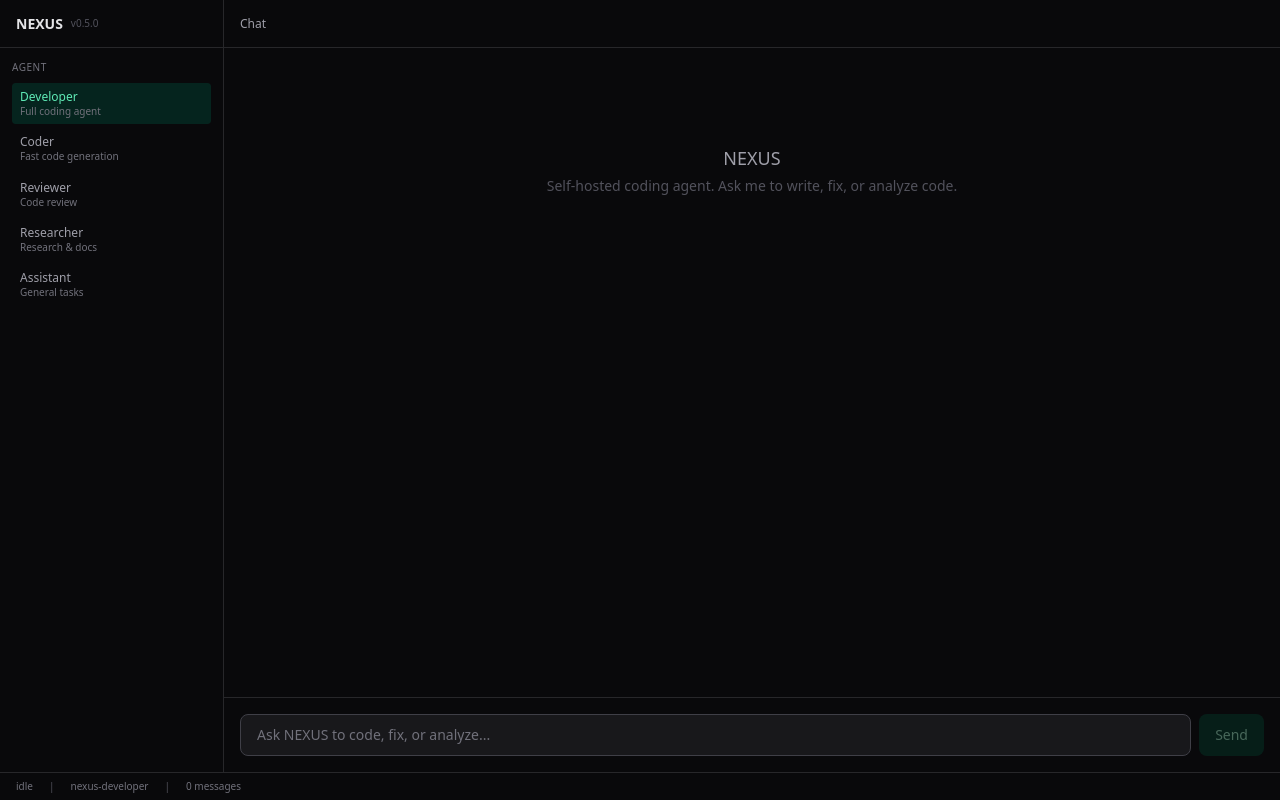
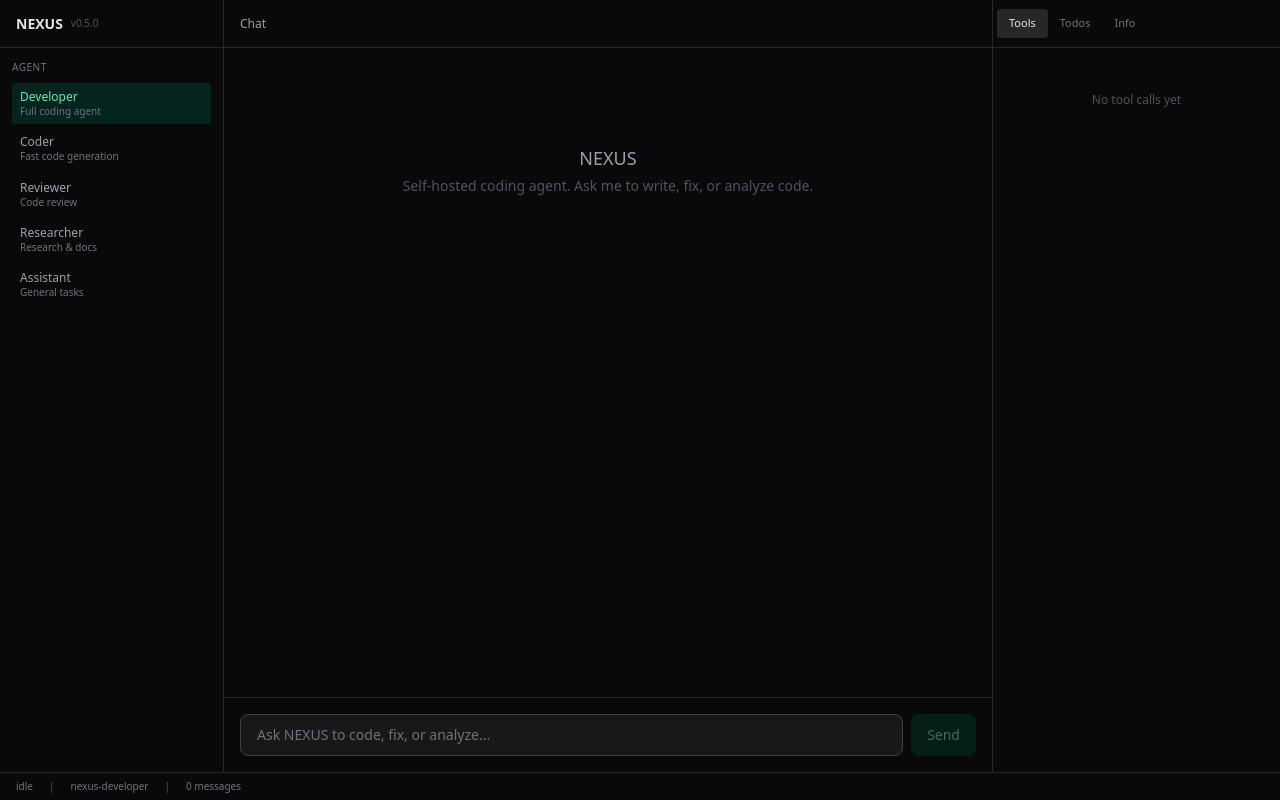
Before and after one commit to aikapenelope/NEXUS, a Next.js app in the folder frontend/: page / in a window 1280 px wide. Built offline with nearby package versions, Linux system fonts and the light colour scheme.

Commit message:
fix: tool calls now visible in chat + right panel with Tools/Todos/Info tabs

```diff
--- a/frontend/src/app/page.tsx
+++ b/frontend/src/app/page.tsx
@@ -3,6 +3,7 @@
 import { ChatPanel } from "@/components/chat/ChatPanel";
 import { AgentSelector } from "@/components/sidebar/AgentSelector";
 import { TodoProgress } from "@/components/panels/TodoProgress";
+import { RightPanel } from "@/components/panels/RightPanel";
 import { StatusBar } from "@/components/StatusBar";
 
 export default function Home() {
@@ -29,6 +30,9 @@ export default function Home() {
             <ChatPanel />
           </div>
         </main>
+
+        {/* Right panel */}
+        <RightPanel />
       </div>
 
       <StatusBar />
--- /dev/null
+++ b/frontend/src/components/panels/RightPanel.tsx
@@ -0,0 +1,139 @@
+"use client";
+
+import { useState } from "react";
+import { useNexusStore } from "@/stores/nexus";
+import { TodoProgress } from "./TodoProgress";
+
+type Tab = "tools" | "todos" | "info";
+
+export function RightPanel() {
+  const [activeTab, setActiveTab] = useState<Tab>("tools");
+  const messages = useNexusStore((s) => s.messages);
+  const todos = useNexusStore((s) => s.todos);
+  const agent = useNexusStore((s) => s.agent);
+  const sessionId = useNexusStore((s) => s.sessionId);
+  const status = useNexusStore((s) => s.status);
+
+  // Collect all tool calls from all messages
+  const allToolCalls = messages.flatMap((m) => m.toolCalls ?? []);
+  const totalTokens = messages.length * 5000; // rough estimate
+
+  const tabs: { id: Tab; label: string; count?: number }[] = [
+    { id: "tools", label: "Tools", count: allToolCalls.length },
+    { id: "todos", label: "Todos", count: todos.length },
+    { id: "info", label: "Info" },
+  ];
+
+  return (
+    <aside className="w-72 border-l border-zinc-800 flex flex-col bg-zinc-950">
+      {/* Tab bar */}
+      <div className="h-12 flex items-center border-b border-zinc-800 px-1">
+        {tabs.map((tab) => (
+          <button
+            key={tab.id}
+            onClick={() => setActiveTab(tab.id)}
+            className={`px-3 py-1.5 text-[11px] rounded transition-colors ${
+              activeTab === tab.id
+                ? "bg-zinc-800 text-zinc-200"
+                : "text-zinc-500 hover:text-zinc-300"
+            }`}
+          >
+            {tab.label}
+            {tab.count !== undefined && tab.count > 0 && (
+              <span className="ml-1 text-[9px] text-zinc-500">
+                ({tab.count})
+              </span>
+            )}
+          </button>
+        ))}
+      </div>
+
+      {/* Tab content */}
+      <div className="flex-1 overflow-y-auto p-3">
+        {activeTab === "tools" && (
+          <div className="space-y-2">
+            {allToolCalls.length === 0 ? (
+              <p className="text-xs text-zinc-600 text-center mt-8">
+                No tool calls yet
+              </p>
+            ) : (
+              allToolCalls.map((tc, i) => (
+                <div
+                  key={`${tc.id}-${i}`}
+                  className="border border-zinc-800 rounded p-2 text-xs"
+                >
+                  <div className="flex items-center gap-2">
+                    <span className="font-mono text-emerald-400">
+                      {tc.name}
+                    </span>
+                    <span
+                      className={`text-[9px] px-1 rounded ${
+                        tc.status === "done"
+                          ? "bg-emerald-900/40 text-emerald-400"
+                          : "bg-amber-900/40 text-amber-400"
+                      }`}
+                    >
+                      {tc.status}
+                    </span>
+                  </div>
+                  {tc.output && (
+                    <pre className="text-zinc-500 mt-1 text-[10px] max-h-20 overflow-hidden">
+                      {tc.output.slice(0, 200)}
+                    </pre>
+                  )}
+                </div>
+              ))
+            )}
+          </div>
+        )}
+
+        {activeTab === "todos" && <TodoProgress />}
+
+        {activeTab === "info" && (
+          <div className="space-y-3 text-xs">
+            <div>
+              <p className="text-zinc-500 text-[10px] uppercase mb-1">Agent</p>
+              <p className="text-zinc-300">{agent}</p>
+            </div>
+            <div>
+              <p className="text-zinc-500 text-[10px] uppercase mb-1">
+                Session
+              </p>
+              <p className="text-zinc-300 font-mono text-[10px]">
+                {sessionId ?? "none"}
+              </p>
+            </div>
+            <div>
+              <p className="text-zinc-500 text-[10px] uppercase mb-1">
+                Status
+              </p>
+              <p
+                className={`${
+                  status === "running"
+                    ? "text-emerald-400"
+                    : status === "error"
+                      ? "text-red-400"
+                      : "text-zinc-300"
+                }`}
+              >
+                {status}
+              </p>
+            </div>
+            <div>
+              <p className="text-zinc-500 text-[10px] uppercase mb-1">
+                Messages
+              </p>
+              <p className="text-zinc-300">{messages.length}</p>
+            </div>
+            <div>
+              <p className="text-zinc-500 text-[10px] uppercase mb-1">
+                Tool Calls
+              </p>
+              <p className="text-zinc-300">{allToolCalls.length}</p>
+            </div>
+          </div>
+        )}
+      </div>
+    </aside>
+  );
+}
--- a/frontend/src/stores/nexus.ts
+++ b/frontend/src/stores/nexus.ts
@@ -167,23 +167,28 @@ export const useNexusStore = create<NexusStore>((set) => ({
     set({ pendingApprovals: requests, status: "approval" }),
 
   finalizeAssistantMessage: (content) =>
-    set((s) => ({
+    set((s) => {
+      // Preserve tool calls that happened during this turn
+      const toolCalls =
+        s.currentToolCalls.length > 0
+          ? s.currentToolCalls.map((tc) => ({ ...tc, status: "done" as const }))
+          : undefined;
+
+      return {
         messages: [
           ...s.messages,
           {
             role: "assistant",
             content: content || s.currentText,
-          toolCalls:
-            s.currentToolCalls.length > 0
-              ? [...s.currentToolCalls]
-              : undefined,
+            toolCalls,
             timestamp: Date.now(),
           },
         ],
         currentText: "",
         currentToolCalls: [],
         status: "done",
-    })),
+      };
+    }),
 
   reset: () =>
     set({
```
Lines whose indentation alone changed are shown as unchanged.
